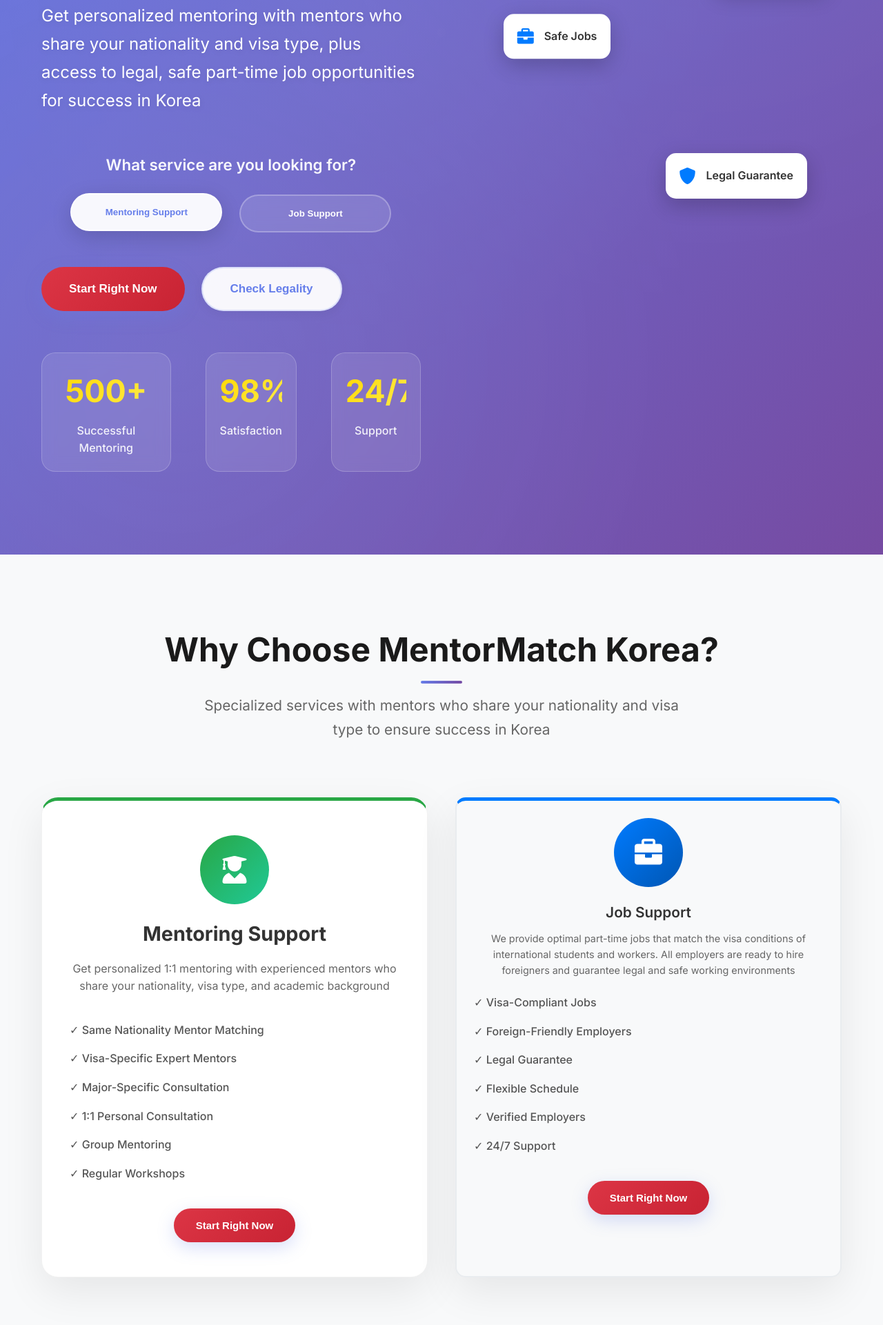
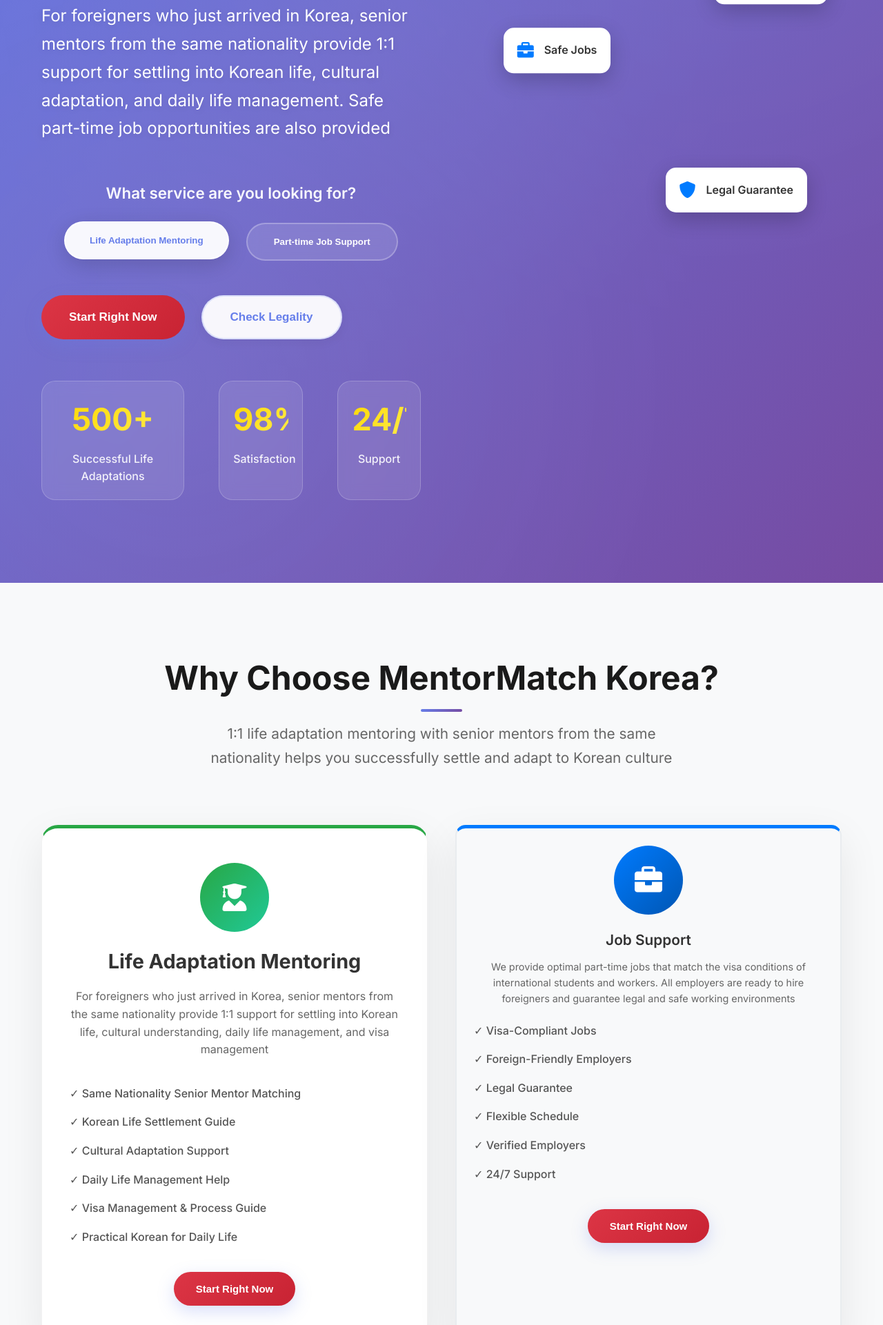
Before and after one commit to YEAAAAAAAAAAp/Foreigner-P2P-Mentor-Job-Service, a website: page index.html in a window 1280 px wide. Shown: the part 757-2678 px from the top of the page at 69% size. Drawn offline with Linux system fonts and the light colour scheme.

Commit message:
Update UI content to focus on life adaptation mentoring
- Updated all mentoring-related text to emphasize life adaptation support
- Changed from academic tutoring focus to Korean life settlement assistance
- Modified mentor descriptions: same nationality seniors help new arrivals adapt
- Updated service titles: 생활 적응 멘토링 (Life Adaptation Mentoring)
- Enhanced descriptions to focus on cultural adaptation, daily life management
- Fixed GTM noscript tag formatting for better HTML validation
- Updated meta tags and SEO content to reflect life adaptation focus

```diff
--- a/index.html
+++ b/index.html
@@ -56,23 +56,23 @@
 </body>
 </html>t" content="width=device-width, initial-scale=1.0">
     <meta name="theme-color" content="#667eea">
-    <title>Foreign Mentor & Safe Part-time Job Matching | MentorMatch Korea</title>
-    <meta name="description" content="Professional mentoring services and legal, safe part-time job opportunities for international students and expats in Korea. Get personalized 1:1 mentoring and visa-compliant jobs.">
-    <meta name="keywords" content="foreign mentor, international students Korea, part-time jobs Korea, visa jobs, mentoring Korea, expat jobs, safe jobs Korea">
+    <title>한국 생활 적응 멘토링 & 안전한 아르바이트 매칭 | MentorMatch Korea</title>
+    <meta name="description" content="한국에 막 도착한 외국인을 위한 생활 적응 멘토링 서비스. 같은 국적 선배들이 한국 정착, 문화 적응, 비자 관리를 1:1로 도와드립니다. 안전한 아르바이트도 함께 제공.">
+    <meta name="keywords" content="한국 생활 적응, 외국인 멘토링, 한국 정착 도움, 생활 가이드, 문화 적응, 비자 상담, 외국인 아르바이트, 안전한 일자리">
     <meta name="author" content="MentorMatch Korea">
 
     <!-- Open Graph / Facebook -->
     <meta property="og:type" content="website">
     <meta property="og:url" content="https://yeaaaaaaaaap.github.io/Foreigner-P2P-Mentor-Job-Service/">
-    <meta property="og:title" content="Foreign Mentor & Safe Part-time Job Matching | MentorMatch Korea">
-    <meta property="og:description" content="Professional mentoring services and legal, safe part-time job opportunities for international students and expats in Korea.">
+    <meta property="og:title" content="한국 생활 적응 멘토링 & 안전한 아르바이트 매칭 | MentorMatch Korea">
+    <meta property="og:description" content="한국에 막 도착한 외국인을 위한 생활 적응 멘토링. 같은 국적 선배들이 한국 정착과 문화 적응을 1:1로 도와드립니다.">
     <meta property="og:image" content="https://yeaaaaaaaaap.github.io/Foreigner-P2P-Mentor-Job-Service/og-image.jpg">
 
     <!-- Twitter -->
     <meta property="twitter:card" content="summary_large_image">
     <meta property="twitter:url" content="https://yeaaaaaaaaap.github.io/Foreigner-P2P-Mentor-Job-Service/">
-    <meta property="twitter:title" content="Foreign Mentor & Safe Part-time Job Matching | MentorMatch Korea">
-    <meta property="twitter:description" content="Professional mentoring services and legal, safe part-time job opportunities for international students and expats in Korea.">
+    <meta property="twitter:title" content="한국 생활 적응 멘토링 & 안전한 아르바이트 매칭 | MentorMatch Korea">
+    <meta property="twitter:description" content="한국에 막 도착한 외국인을 위한 생활 적응 멘토링. 같은 국적 선배들이 한국 정착과 문화 적응을 1:1로 도와드립니다.">
     <meta property="twitter:image" content="https://yeaaaaaaaaap.github.io/Foreigner-P2P-Mentor-Job-Service/og-image.jpg">
 
     <!-- Favicon -->
@@ -105,8 +105,7 @@
 </head>
 <body>
     <!-- Google Tag Manager (noscript) -->
-    <noscript><iframe src="https://www.googletagmanager.com/ns.html?id=GTM-PCJJCHFR"
-    height="0" width="0" style="display:none;visibility:hidden"></iframe></noscript>
+    <noscript><iframe src="https://www.googletagmanager.com/ns.html?id=GTM-PCJJCHFR" height="0" width="0" style="display:none;visibility:hidden"></iframe></noscript>
     <!-- End Google Tag Manager (noscript) -->
 
     <!-- 언어 선택 바 -->
@@ -128,8 +127,8 @@
             <div class="nav-menu" role="menubar">
                 <a href="#hero" class="nav-link" role="menuitem" data-ko="홈" data-en="Home">Home</a>
                 <a href="#services" class="nav-link" role="menuitem" data-ko="서비스" data-en="Services">Services</a>
-                <a href="#mentor-support" class="nav-link" role="menuitem" data-ko="멘토 지원" data-en="Mentor Support">Mentor Support</a>
-                <a href="#job-support" class="nav-link" role="menuitem" data-ko="알바 지원" data-en="Job Support">Job Support</a>
+                <a href="#mentor-support" class="nav-link" role="menuitem" data-ko="생활 적응 멘토링" data-en="Life Adaptation Mentoring">Life Adaptation Mentoring</a>
+                <a href="#job-support" class="nav-link" role="menuitem" data-ko="아르바이트 지원" data-en="Part-time Job Support">Part-time Job Support</a>
                 <a href="#faq" class="nav-link" role="menuitem" data-ko="FAQ" data-en="FAQ">FAQ</a>
                 <button class="cta-btn primary" aria-label="Get started with our services" data-ko="시작하기" data-en="Get Started">Get Started</button>
             </div>
@@ -144,22 +143,22 @@
         <div class="container">
             <div class="hero-content">
                 <div class="hero-text">
-                    <h1 class="hero-title" data-ko="외국인을 위한 전문 멘토링과 안전한 일자리" data-en="Professional Mentoring & Safe Jobs for Internationals">
-                        Professional Mentoring & Safe Jobs for Internationals
+                    <h1 class="hero-title" data-ko="한국 생활 적응을 위한 멘토링과 안전한 아르바이트" data-en="Life Adaptation Mentoring & Safe Part-time Jobs in Korea">
+                        Life Adaptation Mentoring & Safe Part-time Jobs in Korea
                     </h1>
-                    <p class="hero-subtitle" data-ko="같은 국적과 비자 유형의 멘토와 함께 한국에서 성공하기 위한 맞춤형 멘토링과 합법적이고 안전한 단기알바 기회를 제공합니다" data-en="Get personalized mentoring with mentors who share your nationality and visa type, plus access to legal, safe part-time job opportunities for success in Korea">
-                        Get personalized mentoring with mentors who share your nationality and visa type, plus access to legal, safe part-time job opportunities for success in Korea
+                    <p class="hero-subtitle" data-ko="한국에 막 도착한 외국인을 위해 같은 국적 선배들이 한국 생활 정착, 문화 적응, 일상 관리를 1:1로 도와드립니다. 안전한 아르바이트 기회도 함께 제공합니다" data-en="For foreigners who just arrived in Korea, senior mentors from the same nationality provide 1:1 support for settling into Korean life, cultural adaptation, and daily life management. Safe part-time job opportunities are also provided">
+                        For foreigners who just arrived in Korea, senior mentors from the same nationality provide 1:1 support for settling into Korean life, cultural adaptation, and daily life management. Safe part-time job opportunities are also provided
                     </p>
                     <div class="service-selector">
                         <h3 data-ko="어떤 서비스를 찾고 계신가요?" data-en="What service are you looking for?">What service are you looking for?</h3>
                         <div class="service-buttons">
-                            <button class="service-btn active" data-service="mentor" data-ko="멘토링 지원" data-en="Mentoring Support">
+                            <button class="service-btn active" data-service="mentor" data-ko="생활 적응 멘토링" data-en="Life Adaptation Mentoring">
                                 <i class="fas fa-user-graduate"></i>
-                                <span>Mentoring Support</span>
+                                <span>Life Adaptation Mentoring</span>
                             </button>
-                            <button class="service-btn" data-service="job" data-ko="일자리 지원" data-en="Job Support">
+                            <button class="service-btn" data-service="job" data-ko="아르바이트 지원" data-en="Part-time Job Support">
                                 <i class="fas fa-briefcase"></i>
-                                <span>Job Support</span>
+                                <span>Part-time Job Support</span>
                             </button>
                         </div>
                     </div>
@@ -174,7 +173,7 @@
                     <div class="hero-stats">
                         <div class="stat">
                             <span class="stat-number">500+</span>
-                            <span class="stat-label" data-ko="성공한 멘토링" data-en="Successful Mentoring">Successful Mentoring</span>
+                            <span class="stat-label" data-ko="성공한 생활 적응" data-en="Successful Life Adaptations">Successful Life Adaptations</span>
                         </div>
                         <div class="stat">
                             <span class="stat-number">98%</span>
@@ -213,8 +212,8 @@
                 <h2 data-ko="왜 MentorMatch Korea를 선택해야 할까요?" data-en="Why Choose MentorMatch Korea?">
                     Why Choose MentorMatch Korea?
                 </h2>
-                <p data-ko="같은 국적과 비자 유형의 멘토를 통한 맞춤형 서비스로 한국에서의 성공을 보장합니다" data-en="Specialized services with mentors who share your nationality and visa type to ensure success in Korea">
-                    Specialized services with mentors who share your nationality and visa type to ensure success in Korea
+                <p data-ko="같은 국적 선배들과의 1:1 생활 적응 멘토링으로 한국 정착과 문화 적응을 성공적으로 도와드립니다" data-en="1:1 life adaptation mentoring with senior mentors from the same nationality helps you successfully settle and adapt to Korean culture">
+                    1:1 life adaptation mentoring with senior mentors from the same nationality helps you successfully settle and adapt to Korean culture
                 </p>
             </div>
             <div class="services-grid">
@@ -222,19 +221,19 @@
                     <div class="service-icon">
                         <i class="fas fa-user-graduate"></i>
                     </div>
-                    <h3 data-ko="멘토링 지원" data-en="Mentoring Support">Mentoring Support</h3>
-                    <p data-ko="같은 국적, 비자 유형, 전공 분야의 경험 많은 멘토들과 1:1 맞춤형 멘토링을 받으세요" data-en="Get personalized 1:1 mentoring with experienced mentors who share your nationality, visa type, and academic background">
-                        Get personalized 1:1 mentoring with experienced mentors who share your nationality, visa type, and academic background
+                    <h3 data-ko="생활 적응 멘토링" data-en="Life Adaptation Mentoring">Life Adaptation Mentoring</h3>
+                    <p data-ko="한국에 막 도착한 외국인을 위해 같은 국적 선배들이 한국 생활 정착, 문화 이해, 일상 관리, 비자 관리를 1:1로 도와드립니다" data-en="For foreigners who just arrived in Korea, senior mentors from the same nationality provide 1:1 support for settling into Korean life, cultural understanding, daily life management, and visa management">
+                        For foreigners who just arrived in Korea, senior mentors from the same nationality provide 1:1 support for settling into Korean life, cultural understanding, daily life management, and visa management
                     </p>
                     <ul class="service-features">
-                        <li data-ko="✓ 같은 국적 멘토 매칭" data-en="✓ Same Nationality Mentor Matching">✓ Same Nationality Mentor Matching</li>
-                        <li data-ko="✓ 비자 유형별 전문 멘토" data-en="✓ Visa-Specific Expert Mentors">✓ Visa-Specific Expert Mentors</li>
-                        <li data-ko="✓ 전공 분야별 맞춤 상담" data-en="✓ Major-Specific Consultation">✓ Major-Specific Consultation</li>
-                        <li data-ko="✓ 1:1 개인 상담" data-en="✓ 1:1 Personal Consultation">✓ 1:1 Personal Consultation</li>
-                        <li data-ko="✓ 그룹 멘토링" data-en="✓ Group Mentoring">✓ Group Mentoring</li>
-                        <li data-ko="✓ 정기 워크샵" data-en="✓ Regular Workshops">✓ Regular Workshops</li>
+                        <li data-ko="✓ 같은 국적 선배 멘토 매칭" data-en="✓ Same Nationality Senior Mentor Matching">✓ Same Nationality Senior Mentor Matching</li>
+                        <li data-ko="✓ 한국 생활 정착 가이드" data-en="✓ Korean Life Settlement Guide">✓ Korean Life Settlement Guide</li>
+                        <li data-ko="✓ 문화 적응 및 이해 지원" data-en="✓ Cultural Adaptation Support">✓ Cultural Adaptation Support</li>
+                        <li data-ko="✓ 일상 생활 관리 도움" data-en="✓ Daily Life Management Help">✓ Daily Life Management Help</li>
+                        <li data-ko="✓ 비자 관리 및 절차 안내" data-en="✓ Visa Management & Process Guide">✓ Visa Management & Process Guide</li>
+                        <li data-ko="✓ 한국어 생활 실무 연습" data-en="✓ Practical Korean for Daily Life">✓ Practical Korean for Daily Life</li>
                     </ul>
-                    <button class="cta-btn primary" data-ko="멘토링 신청" data-en="Apply for Mentoring">Apply for Mentoring</button>
+                    <button class="cta-btn primary" data-ko="생활 적응 멘토링 신청" data-en="Apply for Life Adaptation Mentoring">Apply for Life Adaptation Mentoring</button>
                 </div>
                 <div class="service-card job-card">
                     <div class="service-icon">
@@ -262,9 +261,9 @@
     <section id="mentor-support" class="mentor-support">
         <div class="container">
             <div class="section-header">
-                <h2 data-ko="멘토 지원 프로그램" data-en="Mentor Support Program">Mentor Support Program</h2>
-                <p data-ko="같은 국적, 비자 유형, 전공 분야의 경험 많은 멘토들이 여러분의 한국 생활을 도와드립니다" data-en="Experienced mentors who share your nationality, visa type, and academic background help you with your life in Korea">
-                    Experienced mentors who share your nationality, visa type, and academic background help you with your life in Korea
+                <h2 data-ko="한국 생활 적응 멘토링 프로그램" data-en="Korean Life Adaptation Mentoring Program">Korean Life Adaptation Mentoring Program</h2>
+                <p data-ko="한국에 막 도착해 적응을 시작한 외국인과 같은 국적으로 이미 한국 생활에 적응을 완료한 선배들이 1:1로 생활 적응 그 자체를 도와드립니다" data-en="Senior mentors from the same nationality who have already adapted to Korean life provide 1:1 support for life adaptation itself to foreigners who just arrived and are starting to adapt">
+                    Senior mentors from the same nationality who have already adapted to Korean life provide 1:1 support for life adaptation itself to foreigners who just arrived and are starting to adapt
                 </p>
             </div>
             <div class="mentor-features">
@@ -272,33 +271,33 @@
                     <div class="mentor-icon">
                         <i class="fas fa-comments"></i>
                     </div>
-                    <h3 data-ko="1:1 개인 상담" data-en="1:1 Personal Consultation">1:1 Personal Consultation</h3>
-                    <p data-ko="같은 국적과 비자 유형의 멘토와 개인별 상황에 맞는 맞춤형 조언과 지원을 제공합니다" data-en="Personalized advice and support from mentors who share your nationality and visa type, tailored to your individual situation">
-                        Personalized advice and support from mentors who share your nationality and visa type, tailored to your individual situation
+                    <h3 data-ko="1:1 생활 적응 멘토링" data-en="1:1 Life Adaptation Mentoring">1:1 Life Adaptation Mentoring</h3>
+                    <p data-ko="같은 국적 선배 멘토가 한국 도착 후 필요한 모든 생활 적응 과정을 개인별 상황에 맞춰 단계별로 도와드립니다" data-en="Senior mentors from the same nationality help with all life adaptation processes needed after arriving in Korea, step by step according to individual circumstances">
+                        Senior mentors from the same nationality help with all life adaptation processes needed after arriving in Korea, step by step according to individual circumstances
                     </p>
                 </div>
                 <div class="mentor-feature">
                     <div class="mentor-icon">
                         <i class="fas fa-users"></i>
                     </div>
-                    <h3 data-ko="그룹 멘토링" data-en="Group Mentoring">Group Mentoring</h3>
-                    <p data-ko="같은 국적, 비자 유형, 전공 분야의 다른 외국인들과 함께 학습하고 성장하세요" data-en="Learn and grow together with other internationals who share your nationality, visa type, and academic background">
-                        Learn and grow together with other internationals who share your nationality, visa type, and academic background
+                    <h3 data-ko="그룹 생활 적응 모임" data-en="Group Life Adaptation Sessions">Group Life Adaptation Sessions</h3>
+                    <p data-ko="같은 국적의 신규 도착자들과 선배들이 함께 모여 생활 적응 경험을 나누고 서로 도움을 주고받습니다" data-en="New arrivals and senior residents from the same nationality gather together to share life adaptation experiences and help each other">
+                        New arrivals and senior residents from the same nationality gather together to share life adaptation experiences and help each other
                     </p>
                 </div>
                 <div class="mentor-feature">
                     <div class="mentor-icon">
                         <i class="fas fa-calendar-alt"></i>
                     </div>
-                    <h3 data-ko="정기 워크샵" data-en="Regular Workshops">Regular Workshops</h3>
-                    <p data-ko="한국 문화, 비자, 취업 등 다양한 주제의 워크샵을 제공합니다" data-en="Workshops on various topics including Korean culture, visas, and employment">
-                        Workshops on various topics including Korean culture, visas, and employment
+                    <h3 data-ko="생활 적응 워크샵" data-en="Life Adaptation Workshops">Life Adaptation Workshops</h3>
+                    <p data-ko="한국 생활 정착, 문화 이해, 일상 관리, 비자 절차 등 실제 생활에 필요한 실무 워크샵을 제공합니다" data-en="Practical workshops on settling into Korean life, cultural understanding, daily life management, visa procedures, and other essential life skills">
+                        Practical workshops on settling into Korean life, cultural understanding, daily life management, visa procedures, and other essential life skills
                     </p>
                 </div>
             </div>
             <div class="mentor-cta">
-                <button class="cta-btn primary large" id="mentor-cta" data-ko="멘토링 신청하기" data-en="Apply for Mentoring">
-                    Apply for Mentoring
+                <button class="cta-btn primary large" id="mentor-cta" data-ko="생활 적응 멘토링 신청하기" data-en="Apply for Life Adaptation Mentoring">
+                    Apply for Life Adaptation Mentoring
                 </button>
             </div>
         </div>
```
